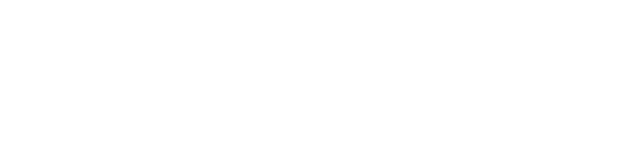
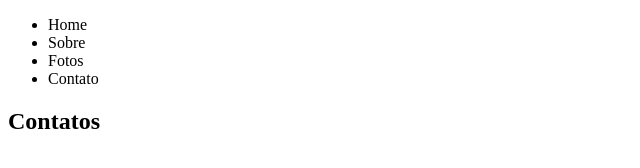
Before and after one commit to VitorDLeo/Patas-Bigodes-Focinhos-PetShop, a plain HTML site: page index.html in a window 1280 px wide. Shown: the whole page, without its empty margins (0-640 px from the left). Drawn offline with Linux system fonts and the light colour scheme.

Commit message:
Construção da base do HTML e Criação das pastas de CSS/JS

```diff
--- a/index.html
+++ b/index.html
@@ -4,9 +4,32 @@
     <meta charset="UTF-8">
     <meta http-equiv="X-UA-Compatible" content="IE=edge">
     <meta name="viewport" content="width=device-width, initial-scale=1.0">
+    <link rel="stylesheet" href="CSS/style.css">
+    <script src="JavaScript/script.js"></script>
     <title>Patas Bigodes & Focinhos</title>
 </head>
 <body>
 
+    <header>
+        <nav>
+            <ul>
+                <li>Home</li>
+                <li>Sobre</li>
+                <li>Fotos</li>
+                <li>Contato</li>
+            </ul>
+        </nav>
+    </header>
+
+    <main>
+        <section>
+
+        </section>
+    </main>
+
+    <footer>
+        <h2>Contatos</h2>
+    </footer>
+
 </body>
 </html>
```
Also changed, not shown: JavaScript/script.js (added).
